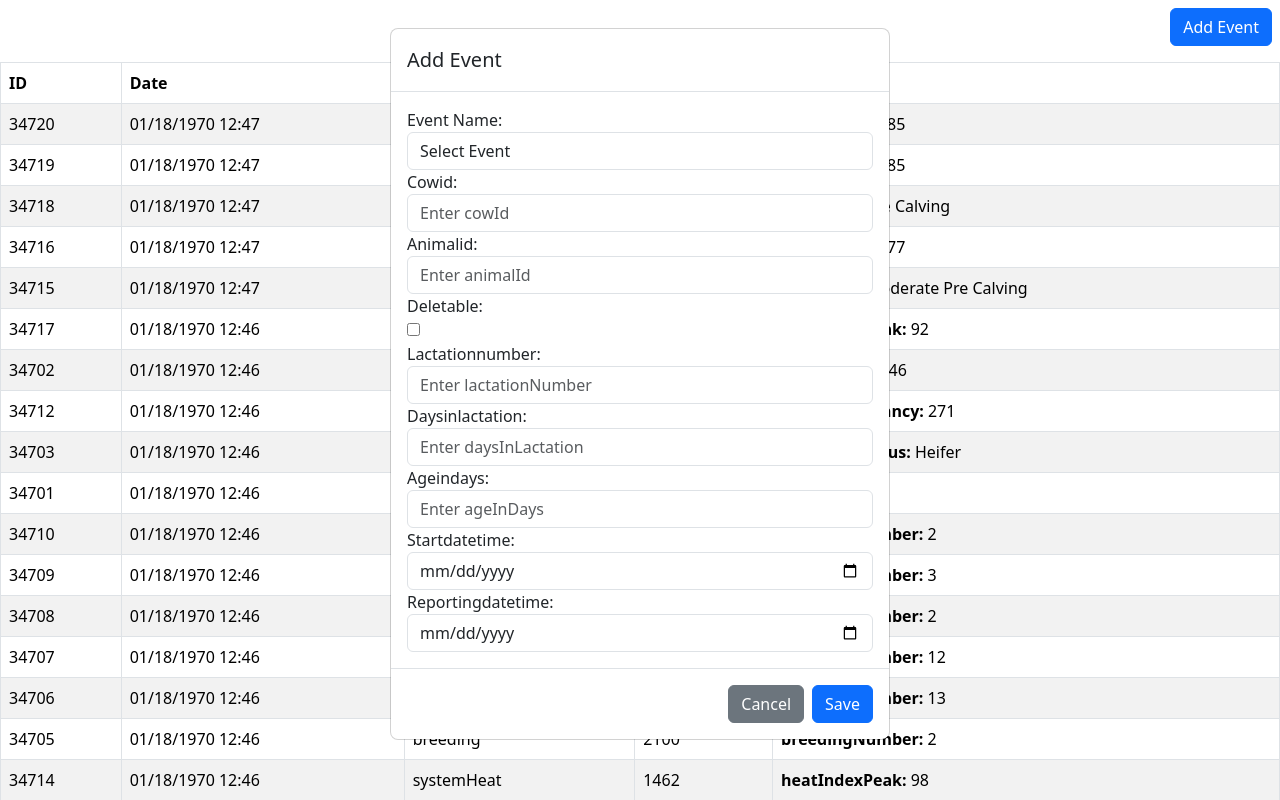
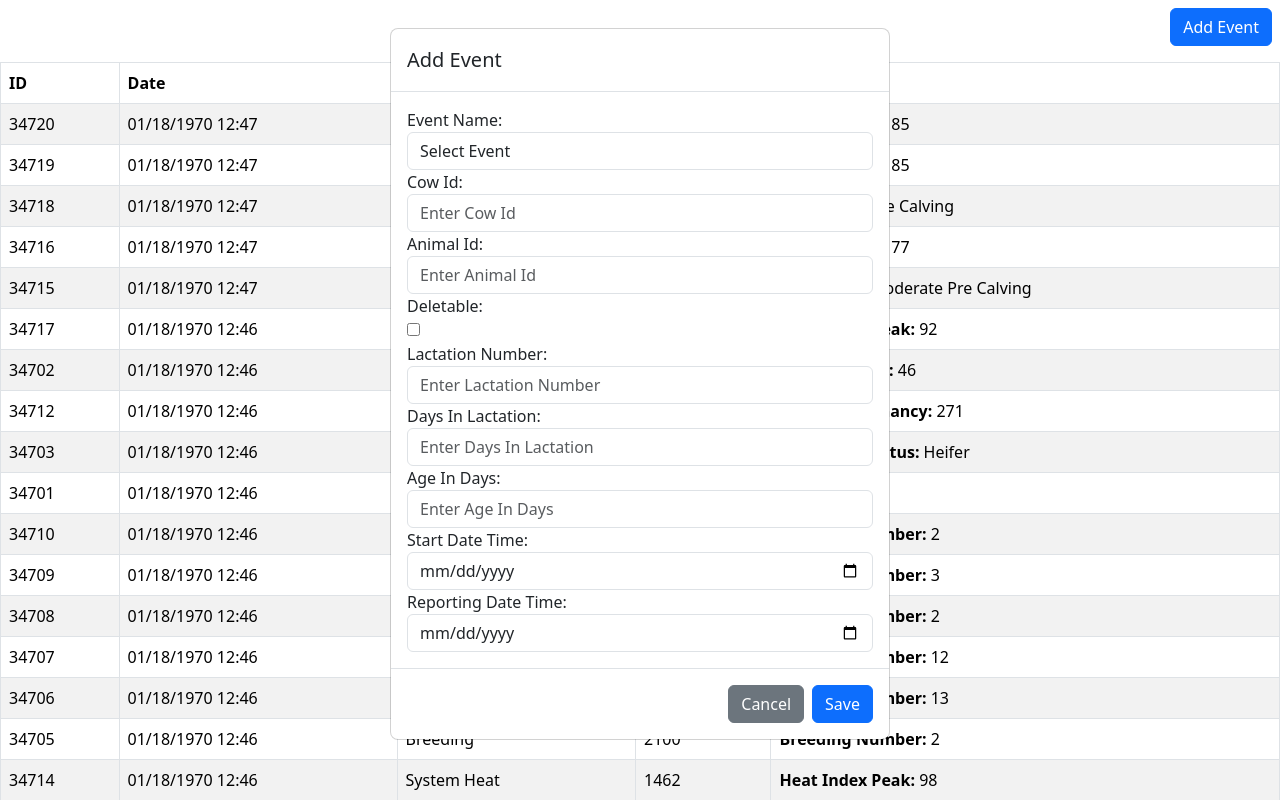
Before and after one commit to RozhokDaniil/testAssingment, an Angular app: page / in a window 1280 px wide. Both pictures are taken after a click on the button "Add Event". Shown: the top 800 px of the page. Built offline with nearby package versions, Linux system fonts and the light colour scheme.

Commit message:
added camelCaseSplit pipe, fixed labels

```diff
--- a/src/app/components/modal/modal.component.html
+++ b/src/app/components/modal/modal.component.html
@@ -23,7 +23,7 @@
                     <ng-container *ngFor="let field of commonFields">
                         <div class="form-group">
                             <div class="d-flex justify-content-between align-items-center">
-                                <label [for]="field">{{ field | titlecase }}:</label>
+                                <label [for]="field">{{ field | camelCaseSplit }}:</label>
                                 <div *ngIf="form.get(field)?.invalid && (form.get(field)?.dirty || form.get(field)?.touched)"
                                     class="ml-2">
                                     <small class="text-danger" *ngIf="form.get(field)?.errors?.['required']">This field
@@ -32,9 +32,9 @@
                             </div>
                             <ng-container [ngSwitch]="getFieldType(field)">
                                 <input *ngSwitchCase="'text'" class="form-control" [id]="field"
-                                    [formControlName]="field" placeholder="Enter {{field}}" />
+                                    [formControlName]="field" placeholder="Enter {{field | camelCaseSplit}}" />
                                 <input *ngSwitchCase="'number'" onkeydown="return event.keyCode !== 69"  type="number" class="form-control" [id]="field"
-                                    [formControlName]="field" placeholder="Enter {{field}}" />
+                                    [formControlName]="field" placeholder="Enter {{field | camelCaseSplit}}" />
                                 <input *ngSwitchCase="'date'" type="date" class="form-control" [id]="field"
                                     [formControlName]="field" />
                                 <div *ngSwitchCase="'checkbox'" class="checkbox-container">
@@ -47,13 +47,13 @@
                     <div>
                         <div *ngFor="let display of displayArr">
                             <div *ngIf="display.key">
-                                <label [for]="display.key">{{ display.key }}:</label>
+                                <label [for]="display.key">{{ display.key | camelCaseSplit }}:</label>
 
                                 <ng-container [ngSwitch]="getFieldType(display.key)">
                                     <input *ngSwitchCase="'text'" [id]="display.key" [formControlName]="display.key"
-                                        placeholder="Enter {{display.key}}" />
+                                        placeholder="Enter {{display.key | camelCaseSplit}}" />
                                     <input *ngSwitchCase="'number'" onkeydown="return event.keyCode !== 69" type="number" [id]="display.key"
-                                        [formControlName]="display.key" placeholder="Enter {{display.key}}" />
+                                        [formControlName]="display.key" placeholder="Enter {{display.key | camelCaseSplit}}" />
                                     <input *ngSwitchCase="'date'" type="date" [id]="display.key"
                                         [formControlName]="display.key" />
                                     <input *ngSwitchCase="'checkbox'" type="checkbox" [id]="display.key"
--- a/src/app/components/table/table.component.html
+++ b/src/app/components/table/table.component.html
@@ -16,11 +16,11 @@
         <tr *ngFor="let item of data" (click)="openEditPopup(item)">
             <td>{{ item.eventId }}</td>
             <td>{{ item.startDateTime | date: 'MM/dd/yyyy HH:mm' }}</td>
-            <td>{{ item.type }}</td>
+            <td>{{ item.type | camelCaseSplit }}</td>
             <td>{{ item.ageInDays }}</td>
             <td>
                 <ng-container *ngIf="getDisplayValue(item).key !== 'No Data'">
-                    <strong>{{ getDisplayValue(item).key }}:</strong> {{ getDisplayValue(item).value }}
+                    <strong>{{ getDisplayValue(item).key | camelCaseSplit }}:</strong> {{ getDisplayValue(item).value }}
                 </ng-container>
                 <ng-container *ngIf="getDisplayValue(item).key === 'No Data'">
                     {{ getDisplayValue(item).value }}
--- a/src/app/components/table/table.component.ts
+++ b/src/app/components/table/table.component.ts
@@ -8,11 +8,12 @@ import { ModalService } from '../../services/modal.service';
 import { CommonEvent } from '../../modules/table.modules';
 import { DescriptionService } from '../../services/description.service';
 import { ConfirmationModalComponent } from '../confirmation-modal/confirmation-modal.component';
+import { PipesModule } from '../../pipes/pipes/pipes.module';
 
 @Component({
   selector: 'app-table',
   standalone: true,
-  imports: [RouterOutlet, DatePipe, FormsModule, CommonModule, ModalComponent, ConfirmationModalComponent],
+  imports: [RouterOutlet, DatePipe, FormsModule, CommonModule, ModalComponent, ConfirmationModalComponent, PipesModule],
 
   templateUrl: './table.component.html',
   styleUrl: './table.component.css'
--- /dev/null
+++ b/src/app/pipes/camelcase.pipe.ts
@@ -0,0 +1,16 @@
+import { Pipe, PipeTransform } from '@angular/core';
+
+
+@Pipe({ name: 'camelCaseSplit' })
+export class CamelCasePipe implements PipeTransform {
+
+    transform(camelCase: string): string {
+        let ccSplit = camelCase.split(/(?=[A-Z])/).join(" ");
+
+        if (ccSplit.length > 0) {
+          ccSplit = ccSplit.charAt(0).toUpperCase() + ccSplit.slice(1);
+        }
+
+        return ccSplit;
+    }
+}
```
Also changed, not shown: src/app/components/modal/modal.component.ts (+5 -2 lines), src/app/pipes/pipes/pipes.module.ts (added, +12 -0 lines).
